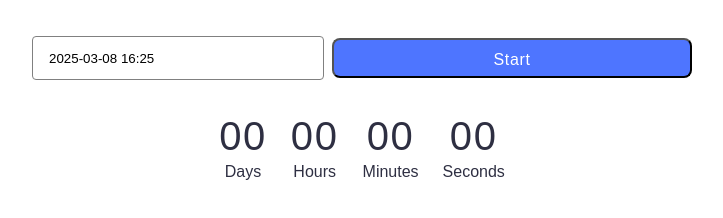
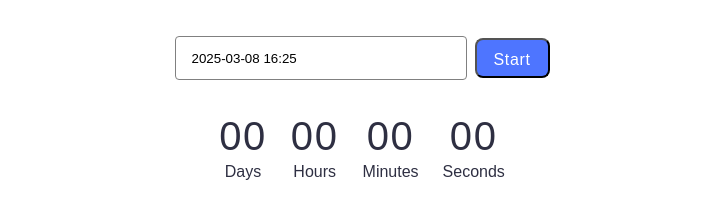
Before and after one commit to Stanislav-Zinovkin/goit-js-hw-10, a website built with Vite: page src/1-timer.html in a window 1280 px wide. Shown: the whole page, without its empty margins (278-1001 px from the left). Built offline with nearby package versions, Linux system fonts and the light colour scheme.

Commit message:
Hw10-js-v0.5

```diff
--- a/src/1-timer.html
+++ b/src/1-timer.html
@@ -3,7 +3,7 @@
   <head>
     <meta charset="UTF-8" />
     <meta name="viewport" content="width=device-width, initial-scale=1.0" />
-    <link rel="stylesheet" href="./css/styles.css" />
+    <link rel="stylesheet" href="./css/1-timer.css" />
     <title>Timer</title>
   </head>
   <body>
```
